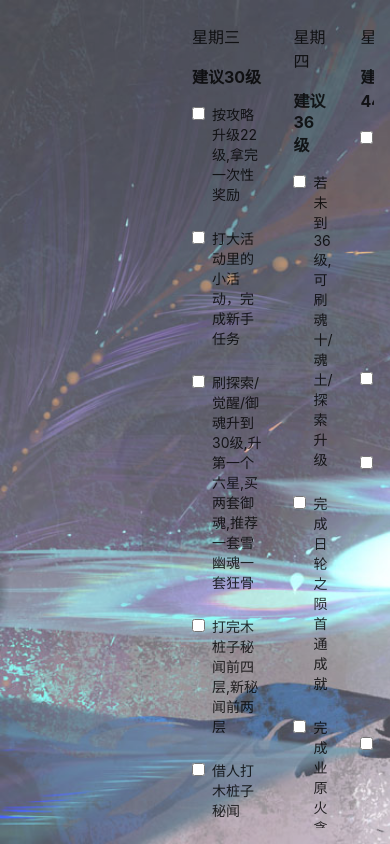
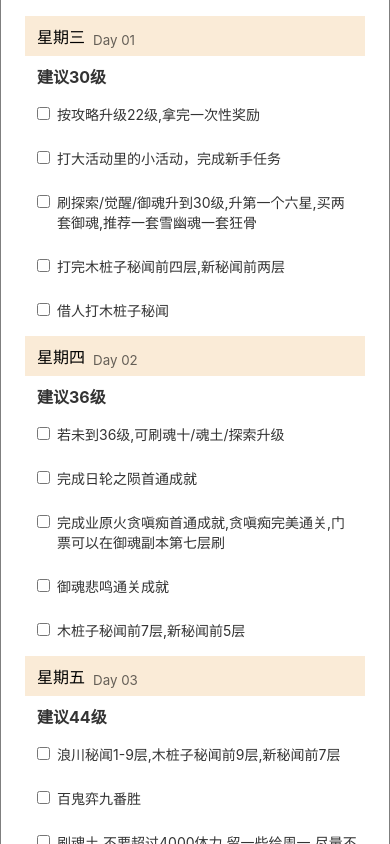
Before and after one commit to yizhang199/yys-guide-calendar, a React (Create React App) app: page / in a window 390 px wide. Built offline with nearby package versions, Linux system fonts and the light colour scheme; the HTML template or start-up script is replaced by a standard one.

Commit message:
decide to mobile first

```diff
--- a/src/App.css
+++ b/src/App.css
@@ -1,15 +1,17 @@
 .app {
   padding: 1rem;
-  width: 100%;
+  width: min(100%,548px);
   height: 100%;
   display: flex;
   align-items: flex-start;
   justify-content: flex-start;
   overflow: auto;
   position: relative;
+  border-left: 1px solid rgba(0, 0, 0, 0.5);
+  border-right: 1px solid rgba(0, 0, 0, 0.5);
 }
 
-.app::before {
+/* .app::before {
   content: '';
   position: absolute;
   top: 0;
@@ -21,20 +23,19 @@
   z-index: -1;
   background-repeat: no-repeat;
   background-size: cover;
-}
+} */
 
-.calendar {
-  width: max(70%, 1280px);
-  max-height: 100%;
-  overflow: hidden;
+.days-grid {
+  width: 100%;
   display: grid;
-  grid-template-columns: repeat(7, 1fr);
+  overflow: auto;
+  grid-template-columns: repeat(auto-fit, minmax(min(100%, 420px), 1fr));
   grid-template-rows: auto;
   column-gap: 0.5rem;
   row-gap: 0.5rem;
 }
 
-.calendar .week-header {
+.days-grid .week-header {
   align-self: center;
   justify-self: center;
   width: 100%;
@@ -43,7 +44,7 @@
   text-align: center;
 }
 
-.calendar .day-cell {
+.days-grid .day-cell {
   height: 100%;
   width: 100%;
 }
--- a/src/App.js
+++ b/src/App.js
@@ -2,36 +2,24 @@ import './App.css';
 import Guides from './data/guides.json';
 import DayCell from './components/DayCell';
 
-const weeks = [
-  '星期一',
-  '星期二',
-  '星期三',
-  '星期四',
-  '星期五',
-  '星期六',
-  '星期日',
-];
+function App() {
 
-function App() {
+  const days = Object.values(Guides).map((guide,index)=>{
+    return {
+      ...guide,
+      day: index + 1
+    }
+  })
+
   return (
     <div className="app">
-      <div className="calendar">
-        {/* {weeks.map((week) => (
-          <div key={week} className="week-header">
-            {week}
-          </div>
-        ))} */}
-        {Array.from({ length: 3 }).map((_, rowIndex) => {
-          return Array.from({ length: 7 }).map((_, colIndex) => {
-            return (
-              <div key={`row-${rowIndex}-col-${colIndex}`}>
-                <DayCell
-                  data={Guides[rowIndex * 7 + colIndex - 1]}
-                  day={rowIndex * 7 + colIndex - 2}
-                />
-              </div>
-            );
-          });
+      <div className="days-grid">
+        {days.map(day=>{
+          return (
+            <DayCell
+              data={day}
+            />
+          )
         })}
       </div>
     </div>
--- a/src/components/DayCell.jsx
+++ b/src/components/DayCell.jsx
@@ -4,13 +4,13 @@ import styles from './DayCell.module.scss';
 
 const dateString = '24 May, 2023, 00:00:00';
 
-function DayCell({ data, day }) {
+function DayCell({ data }) {
   if (!data) return null;
 
-  const { intro, tasks } = data;
+  const { intro, tasks,  day} = data;
 
   const startDate = new Date(Date.parse(dateString));
-  startDate.setDate(startDate.getDate() + day);
+  startDate.setDate(startDate.getDate() + day - 1);
 
   const dayOfWeek = startDate.toLocaleString('zh', { weekday: 'long' });
 
@@ -18,8 +18,11 @@ function DayCell({ data, day }) {
   const isToday = now.getDate() === startDate.getDate();
 
   return (
-    <>
-      <div className={styles.dayOfWeek}>{dayOfWeek}</div>
+    <div className={styles.dayCell}>
+      <div className={styles.header}>
+        <span>{dayOfWeek}</span>
+        <small>{`Day ${day.toString().padStart(2,'0')}`}</small>
+      </div>
       <h4 className={styles.intro}>{intro}</h4>
       <div className={styles.taskList}>
         {tasks.map((task) => (
@@ -29,7 +32,7 @@ function DayCell({ data, day }) {
           </div>
         ))}
       </div>
-    </>
+    </div>
   );
 }
 
--- a/src/components/DayCell.module.scss
+++ b/src/components/DayCell.module.scss
@@ -1,7 +1,27 @@
-.dayOfWeek {
-  padding: 0.5rem 0.75rem;
-  color: var(--primary-text-color);
+.dayCell {
+  padding: 0 0.5rem;
+  .header {
+    padding: 0.5rem 0.75rem;
+    color: var(--primary-text-color);
+    background-color: antiquewhite;
+    display: flex;
+    justify-content: flex-start;
+    align-items: flex-end;
+    gap: 0.5rem;
+    width: 100%;
+
+    span {
+      font-size: 1rem;
+      font-weight: 500;
+      color: #000;
+    }
+
+    small {
+      color: var(--secondary-text-color);
+    }
+  }
 }
+
 .intro {
   padding: 0.5rem 0.75rem;
   margin: 0;
@@ -22,6 +42,8 @@
     padding: 0.5rem;
     cursor: pointer;
     border-radius: 0.5rem;
+    -webkit-user-select: none;
+    user-select: none;
 
     &:hover {
       box-shadow: 0 0 10px rgba($color: #000000, $alpha: 0.25);
--- a/src/index.css
+++ b/src/index.css
@@ -1,6 +1,7 @@
 :root {
   --header-text-color: #000;
   --primary-text-color: rgba(0, 0, 0, 0.8);
+  --secondary-text-color: rgba(0, 0, 0, 0.6);
 }
 
 * {
@@ -23,3 +24,9 @@ body {
   -moz-osx-font-smoothing: grayscale;
   background-color: #ffffff;
 }
+
+#root {
+  display: flex;
+  justify-content: center;
+  align-items: flex-start;
+}
```
